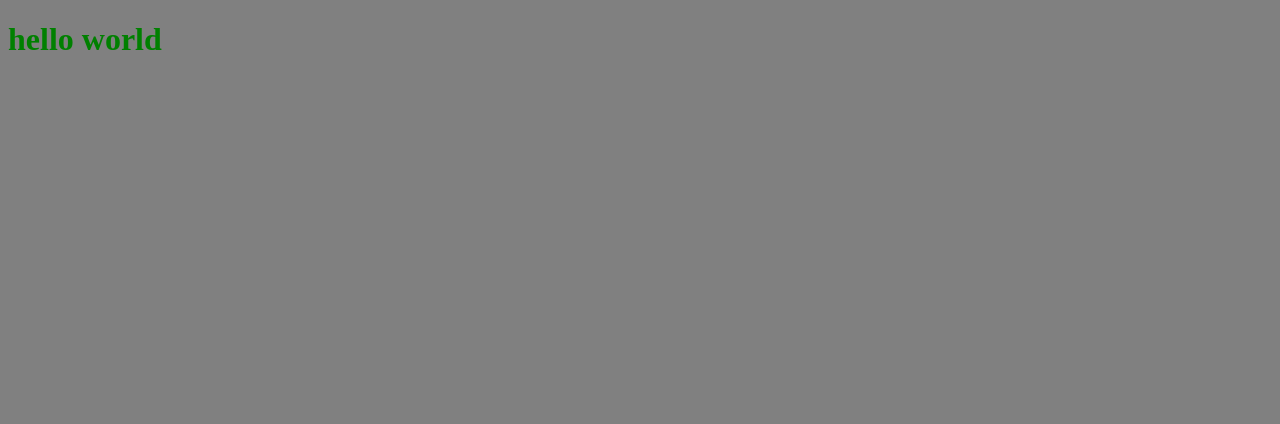
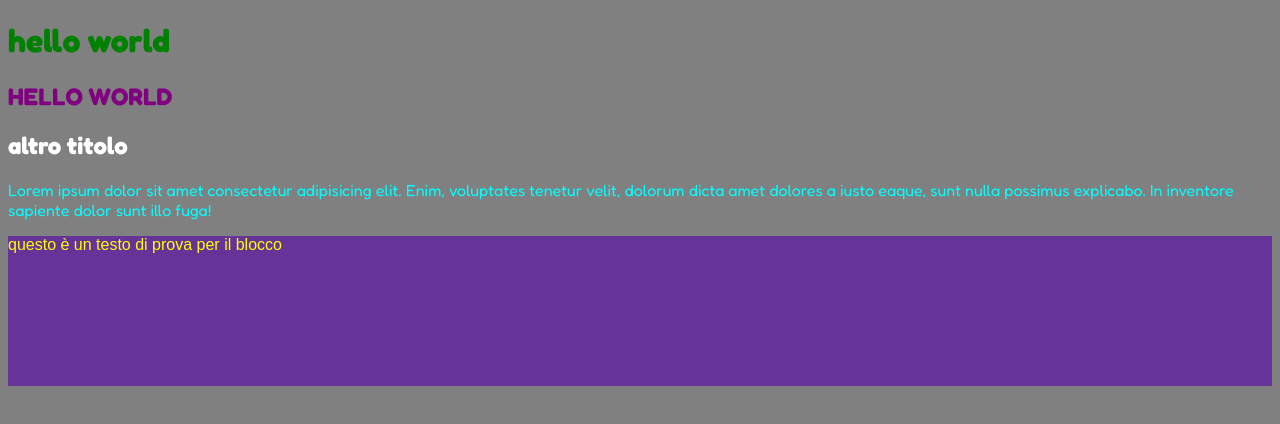
Before and after one commit to EmanueleAnnoscia/css-intro, a plain HTML site: page index.html in a window 1280 px wide. Drawn offline with Linux system fonts and the light colour scheme.

Commit message:
class-test

```diff
--- a/CSS/style.css
+++ b/CSS/style.css
@@ -1,9 +1,54 @@
+body{
+
+    font-family: "Fredoka", sans-serif;
+}
+
+
+/* selettore del tag */
+
 h1{
 
     color: green;
+}
+
+
+p {
+
+    color: aqua;
 }
 
 body{
 
     background-color: grey;
 }
+
+/* sellettore di id */
+#secondary{
+
+    color:white;
+}
+
+/* selettore di classe */
+
+.section-title{
+
+    color:purple
+}
+
+.uppercase{
+
+    text-transform: uppercase;
+}
+
+.blocco{
+
+    height: 150px;
+    background-color: rebeccapurple;
+}
+
+.color-text {
+
+    color: yellow ;
+    font-family: Arial, Helvetica, sans-serif;
+
+}
--- a/index.html
+++ b/index.html
@@ -1,13 +1,32 @@
 <!DOCTYPE html>
 <html lang="en">
+
 <head>
     <meta charset="UTF-8">
     <meta name="viewport" content="width=device-width, initial-scale=1.0">
     <title>Document</title>
-<link rel="stylesheet" href="./CSS/style.css">
+    <link rel="stylesheet" href="./CSS/style.css">
+
+    <!-- google font -->
+
+    <link rel="preconnect" href="https://fonts.googleapis.com">
+    <link rel="preconnect" href="https://fonts.gstatic.com" crossorigin>
+    <link href="https://fonts.googleapis.com/css2?family=Fredoka:wght@300..700&display=swap" rel="stylesheet">
 
 </head>
+
 <body>
-    <h1 >hello world</h1>
+    <main>
+        <h1>hello world</h1>
+        <h2 class="section-title uppercase">hello world</h2>
+        <h2 id="secondary">altro titolo</h2>
+        <p>Lorem ipsum dolor sit amet consectetur adipisicing elit. Enim, voluptates tenetur velit, dolorum dicta amet
+            dolores a iusto eaque, sunt nulla possimus explicabo. In inventore sapiente dolor sunt illo fuga!</p>
+        <div class="blocco">
+            <p class="color-text">questo è un testo di prova per il blocco</p>
+        </div>
+    </main>
+
 </body>
+
 </html>
```
